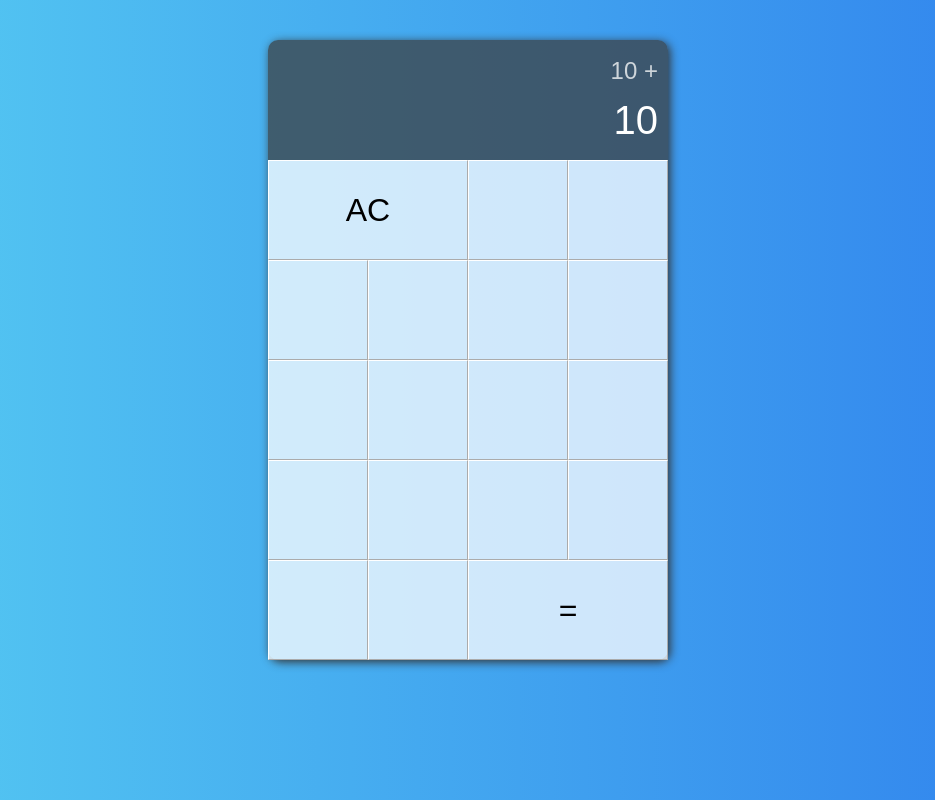
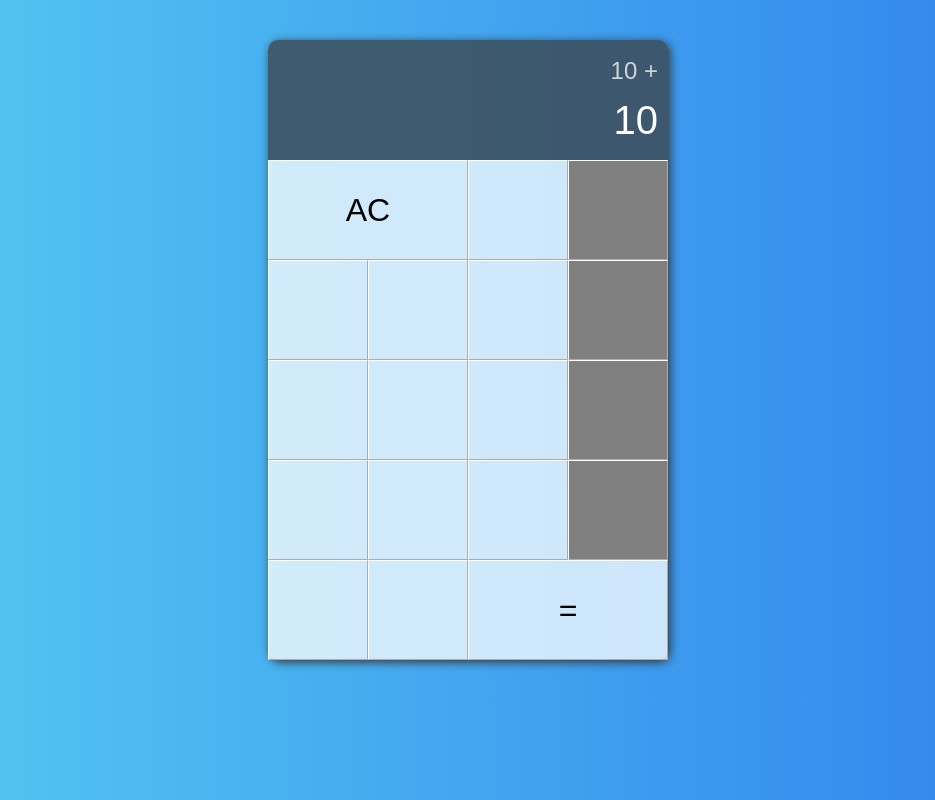
Before and after one commit to idmzulkarnaen/react-calculator, a React (Create React App) app: page / in a window 1280 px wide. Shown: the whole page, without its empty margins (172-1107 px from the left). Built offline with nearby package versions, Linux system fonts and the light colour scheme.

Commit message:
kalkulator operation button

```diff
--- a/src/components/Calculator/Styled/index.js
+++ b/src/components/Calculator/Styled/index.js
@@ -51,4 +51,6 @@ export const Button = styled.button`
         }
     }}
 
+    ${({gridSpan}) => gridSpan && `grid-column: span ${gridSpan};`}
+    ${({operation}) => operation && `background-color: gray;`}
 `
--- a/src/components/Calculator/index.js
+++ b/src/components/Calculator/index.js
@@ -10,19 +10,19 @@ export default function Calculator() {
         </Screen>
         <Button gridSpan={2}>AC</Button>
         <Button></Button>
+        <Button operation></Button>
         <Button></Button>
         <Button></Button>
         <Button></Button>
+        <Button operation></Button>
         <Button></Button>
         <Button></Button>
         <Button></Button>
+        <Button operation></Button>
         <Button></Button>
         <Button></Button>
         <Button></Button>
-        <Button></Button>
-        <Button></Button>
-        <Button></Button>
-        <Button></Button>
+        <Button operation></Button>
         <Button></Button>
         <Button></Button>
         <Button gridSpan={2}>=</Button>
```
